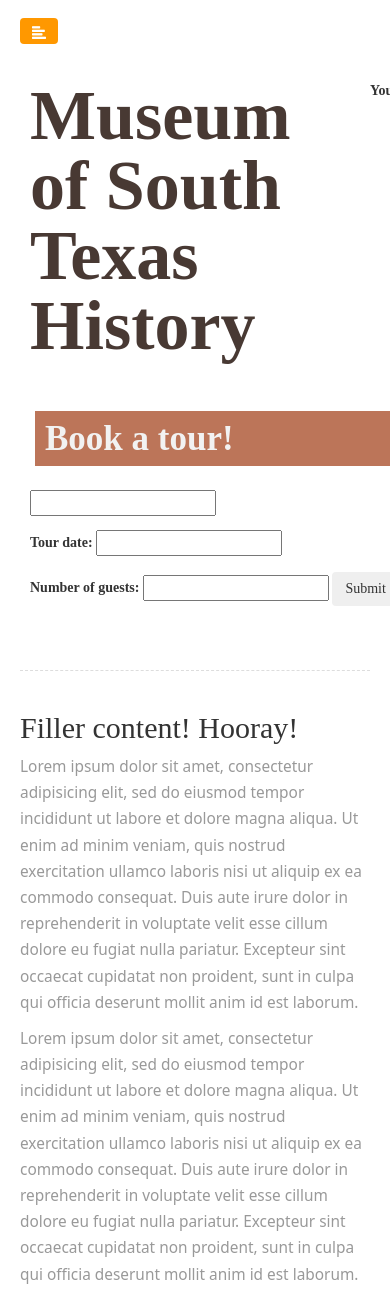
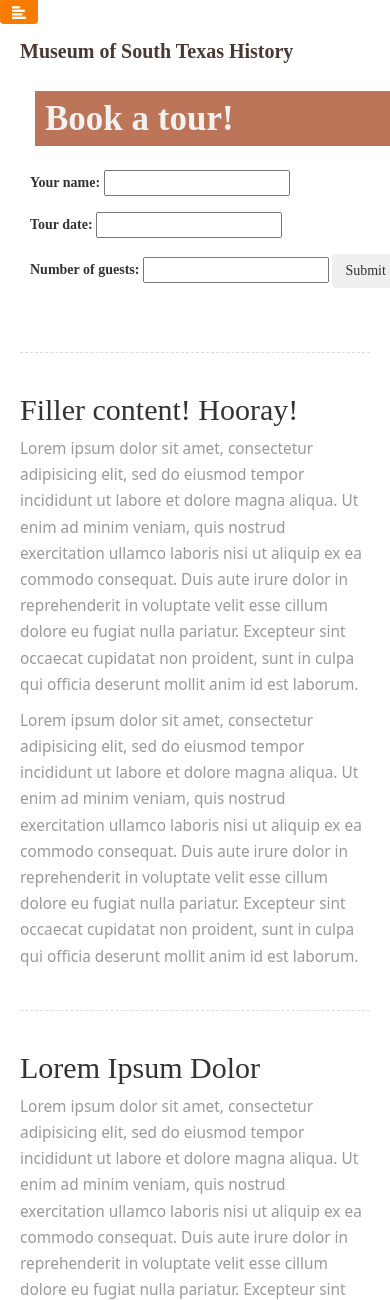
Before and after one commit to EsmeraldaQuintana/MOSTregi, a Django app: page / in a window 390 px wide. Shown: the top 1300 px of the page. Run offline with Django 3.2, Linux system fonts and the light colour scheme; some libraries are stand-ins or nearby versions.

Commit message:
toggle-sidebar-button finally sticks to left sidebar. Museum title now is responsive (becomes tiny when on mobile device). Responsive design isn't perfect but I'm going to leave it for not.

```diff
--- a/MOSTregi/static/css/index.css
+++ b/MOSTregi/static/css/index.css
@@ -24,6 +24,9 @@ a, a:hover, a:focus {
     border: none;
     border-radius: 0;
     margin-bottom: 1px;
+    position: relative;
+    left: -20px;
+    top: -20px;
 }
 
 .navbar-btn, .btn-info {
@@ -84,6 +87,7 @@ a, a:hover, a:focus {
     font-size: 1.1em;
     display: block;
 }
+
 #sidebar ul li a:hover {
     /* colors are opposite of la.active */
     color: #5D4037;
@@ -94,7 +98,6 @@ a, a:hover, a:focus {
     color: #fff;
     background: #5D4037;
 }
-
 
 a[data-toggle="collapse"] {
     position: relative;
@@ -108,6 +111,7 @@ a[aria-expanded="false"]::before, a[aria-expanded="true"]::before {
     font-family: 'Glyphicons Halflings';
     font-size: 0.6em;
 }
+
 a[aria-expanded="true"]::before {
     content: '\e260';
 }
@@ -130,11 +134,13 @@ ul.CTAs a {
     border-radius: 5px;
     margin-bottom: 5px;
 }
+
 a.download {
     font-family: 'Noto Sans', sans-serif;
     background: #D7CCC8;
     color: #5D4037;
 }
+
 a.article, a.article:hover {
     background: #5D4037 !important;
     color: #fff !important;
@@ -144,11 +150,11 @@ a.article, a.article:hover {
 /* ---------------- CONTENT ------------------------------------------------- */
 #content {
     width: calc(100% - 250px);
-    padding: 10px 20px 40px;
+    padding: 0px 20px 40px;
     min-height: 100vh;
     transition: all 0.3s;
     position: absolute;
-    top: 0;
+    top: 10px;
     right: 0;
 }
 #content.active {
@@ -162,8 +168,9 @@ a.article, a.article:hover {
   font-weight: 700;
   margin: 0 5px 24px;
   float: left;
-  padding: 20px 10px 50px;
+  padding: 0px 10px 50px;
   margin: 0;
+  border: none;
   /*
   box-shadow: 1px 1px 3px rgba(0, 0, 0, 0.1);
   */
@@ -206,4 +213,12 @@ a.article, a.article:hover {
     #sidebarCollapse span {
         display: none;
     }
+
+    #museum-title {
+      font-size: 20px;
+      line-height: 20px;
+      padding: 0 0 10px;
+      position: relative;
+      top: -20px;
+    }
 }
--- a/MOSTregi/templates/index.html
+++ b/MOSTregi/templates/index.html
@@ -67,15 +67,13 @@
 
       <!-- Page Content Holder -->
       <div id="content">
+
+        <!-- content navbar -->
         <nav class="navbar navbar-default">
-          <div class="container-fluid">
-            <div class="navbar-header">
-              <button type="button" id="sidebarCollapse" class="btn btn-info navbar-btn">
-                <i class="glyphicon glyphicon-align-left"></i>
-                <!-- <span>Toggle Sidebar</span>-->
-              </button>
-            </div>
-          </div>
+            <button type="button" id="sidebarCollapse" class="btn btn-info navbar-btn">
+              <i class="glyphicon glyphicon-align-left"></i>
+              <!-- <span>Toggle Sidebar</span>-->
+            </button>
         </nav>
 
         <h3 id="museum-title">
```
